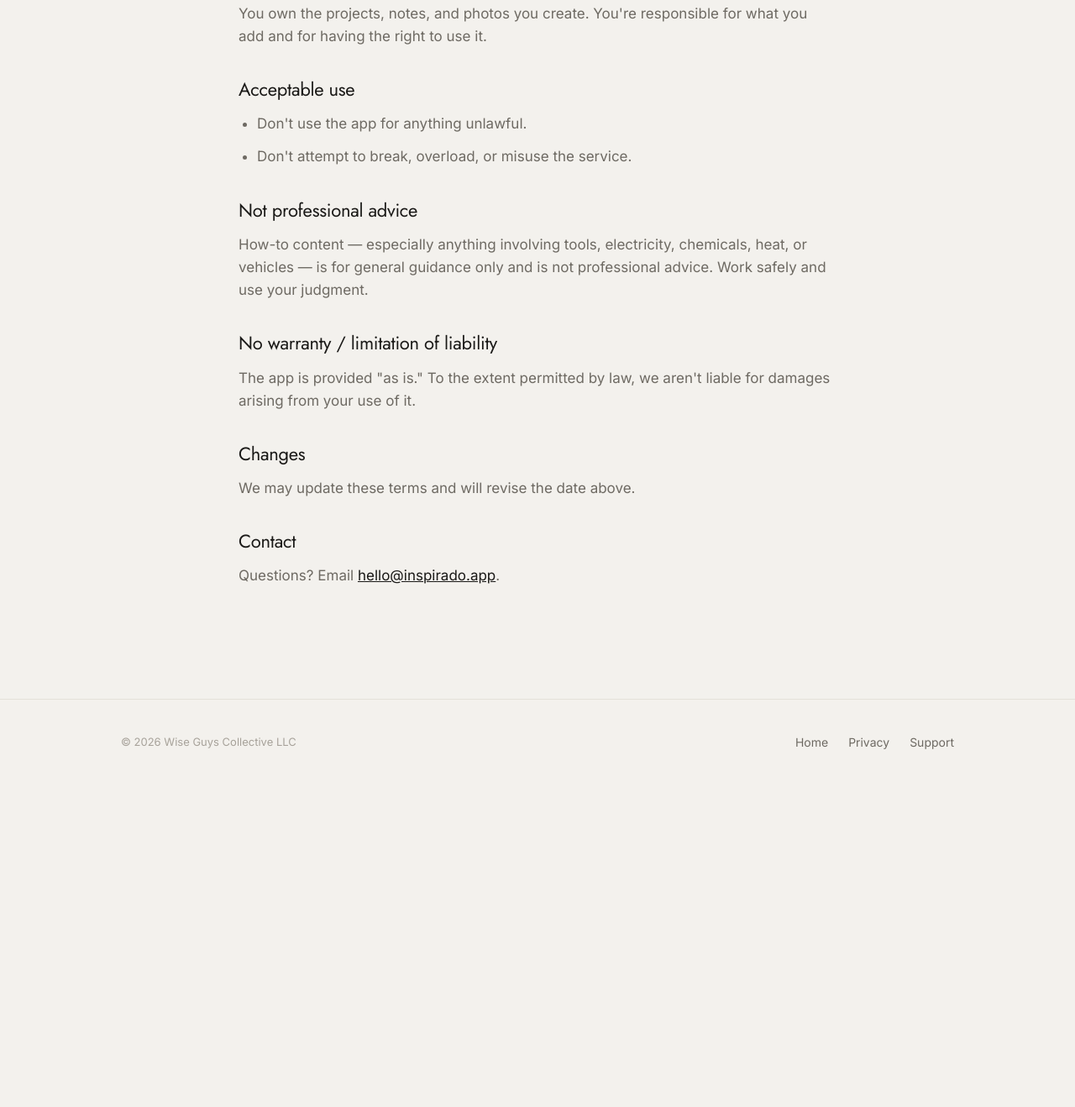
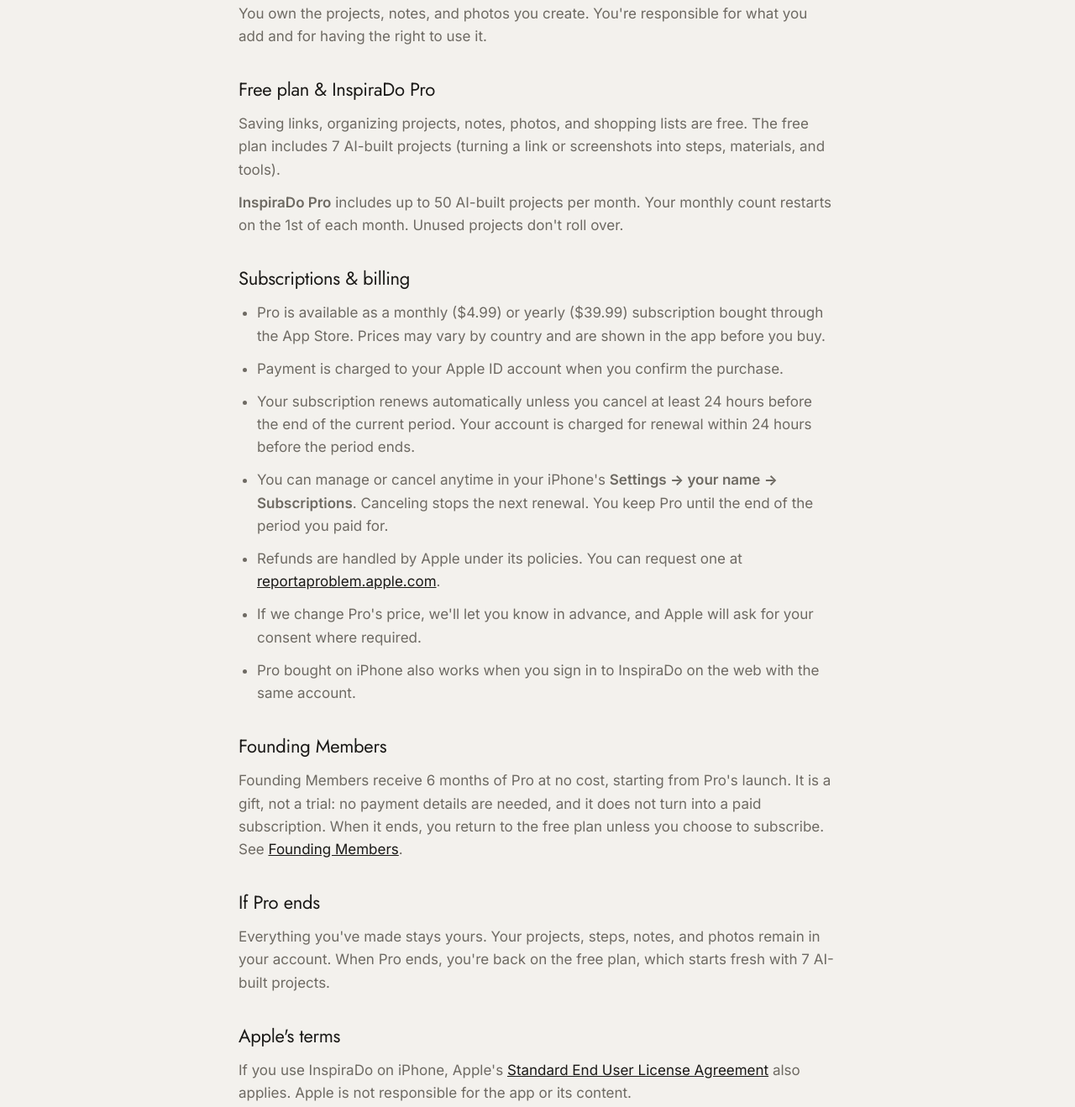
Before and after one commit to chantelgia/inspirado-site, a plain HTML site: page terms.html in a window 1280 px wide. Shown: the part 726-2044 px from the top of the page at 84% size. Before the commit the page ends 1681 px from the top, so only its background shows below. Drawn offline with Linux system fonts and the light colour scheme.

Commit message:
Terms: subscriptions, Founding Members, Apple EULA

```diff
--- a/terms.html
+++ b/terms.html
@@ -24,7 +24,7 @@
   <main class="doc">
     <a href="index.html" class="back">‹ Back</a>
     <h1>Terms of Service</h1>
-    <div class="updated">Last updated: [DATE] · Draft — review with counsel before launch</div>
+    <div class="updated">Last updated: November 13, 2026</div>
 
     <p>InspiraDo is operated by Wise Guys Collective LLC. By using InspiraDo you agree to these terms. Please read them.</p>
 
@@ -36,6 +36,30 @@
 
     <h2>Your content</h2>
     <p>You own the projects, notes, and photos you create. You're responsible for what you add and for having the right to use it.</p>
+
+    <h2>Free plan &amp; InspiraDo Pro</h2>
+    <p>Saving links, organizing projects, notes, photos, and shopping lists are free. The free plan includes 7 AI-built projects (turning a link or screenshots into steps, materials, and tools).</p>
+    <p><strong>InspiraDo Pro</strong> includes up to 50 AI-built projects per month. Your monthly count restarts on the 1st of each month. Unused projects don't roll over.</p>
+
+    <h2>Subscriptions &amp; billing</h2>
+    <ul>
+      <li>Pro is available as a monthly ($4.99) or yearly ($39.99) subscription bought through the App Store. Prices may vary by country and are shown in the app before you buy.</li>
+      <li>Payment is charged to your Apple ID account when you confirm the purchase.</li>
+      <li>Your subscription renews automatically unless you cancel at least 24 hours before the end of the current period. Your account is charged for renewal within 24 hours before the period ends.</li>
+      <li>You can manage or cancel anytime in your iPhone's <strong>Settings → your name → Subscriptions</strong>. Canceling stops the next renewal. You keep Pro until the end of the period you paid for.</li>
+      <li>Refunds are handled by Apple under its policies. You can request one at <a href="https://reportaproblem.apple.com">reportaproblem.apple.com</a>.</li>
+      <li>If we change Pro's price, we'll let you know in advance, and Apple will ask for your consent where required.</li>
+      <li>Pro bought on iPhone also works when you sign in to InspiraDo on the web with the same account.</li>
+    </ul>
+
+    <h2>Founding Members</h2>
+    <p>Founding Members receive 6 months of Pro at no cost, starting from Pro's launch. It is a gift, not a trial: no payment details are needed, and it does not turn into a paid subscription. When it ends, you return to the free plan unless you choose to subscribe. See <a href="founding.html">Founding Members</a>.</p>
+
+    <h2>If Pro ends</h2>
+    <p>Everything you've made stays yours. Your projects, steps, notes, and photos remain in your account. When Pro ends, you're back on the free plan, which starts fresh with 7 AI-built projects.</p>
+
+    <h2>Apple's terms</h2>
+    <p>If you use InspiraDo on iPhone, Apple's <a href="https://www.apple.com/legal/internet-services/itunes/dev/stdeula/">Standard End User License Agreement</a> also applies. Apple is not responsible for the app or its content.</p>
 
     <h2>Acceptable use</h2>
     <ul>
@@ -50,7 +74,7 @@
     <p>The app is provided "as is." To the extent permitted by law, we aren't liable for damages arising from your use of it.</p>
 
     <h2>Changes</h2>
-    <p>We may update these terms and will revise the date above.</p>
+    <p>We may update these terms and will revise the date above. If a change affects your subscription, we'll tell you in the app or by email first.</p>
 
     <h2>Contact</h2>
     <p>Questions? Email <a href="mailto:hello@inspirado.app">hello@inspirado.app</a>.</p>
@@ -59,7 +83,7 @@
   <footer>
     <div class="wrap footrow">
       <div class="copyright">© <span class="yr">2026</span> Wise Guys Collective LLC</div>
-      <div class="footlinks"><a href="index.html">Home</a><a href="privacy.html">Privacy</a><a href="support.html">Support</a></div>
+      <div class="footlinks"><a href="index.html">Home</a><a href="privacy.html">Privacy</a><a href="terms.html">Terms</a><a href="support.html">Support</a></div>
     </div>
   </footer>
   <script>for(const e of document.querySelectorAll(".yr"))e.textContent=new Date().getFullYear();</script>
```
